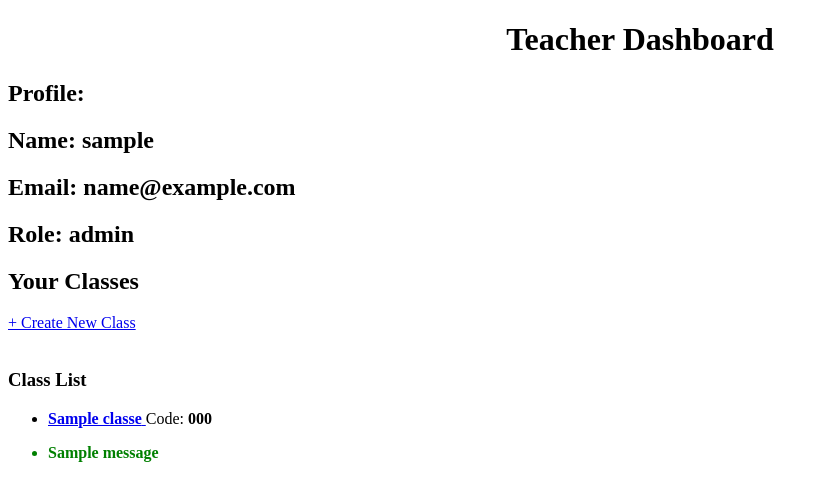
After one commit to Yuvraj-Yadav-dev/Digital_ClassRoom_Assistant, a Flask app: page /dashboard_teacher in a window 1280 px wide. The commit adds this page. Shown: the top 501 px of the page, without its empty margins (0-829 px from the left). Run offline with Flask 3, Linux system fonts and the light colour scheme; a user stored in the database is signed in; tables that the repository leaves empty hold one stand-in row (values such as "Sample post"); one stand-in notice (Sample message) is shown.

Commit message:
creating new files and updated the codes

```diff
--- a/app.py
+++ b/app.py
@@ -1,13 +1,18 @@
 from flask import Flask , render_template , request , redirect ,flash ,get_flashed_messages ,url_for
 from flask_sqlalchemy import SQLAlchemy
 from flask_login import UserMixin,LoginManager,login_user, login_required, logout_user,current_user
-
+from werkzeug.utils import secure_filename
+import os, random, string
 
 app = Flask(__name__)
 
 app.config['SQLALCHEMY_DATABASE_URI'] = 'sqlite:///database.db'
 app.config['SECRET_KEY'] = 'my_secret'
 db = SQLAlchemy(app)
+
+app.config['UPLOAD_FOLDER'] = 'uploads'
+os.makedirs(app.config['UPLOAD_FOLDER'], exist_ok=True)
+
 
 login_manager = LoginManager()
 login_manager.init_app(app)
@@ -19,6 +24,37 @@ class User(UserMixin,db.Model):
     email = db.Column(db.String(100),unique =True)
     password = db.Column(db.String(100), unique =True,nullable =False)
     role = db.Column(db.String(20),nullable =False)
+
+class Classes(db.Model):
+   id = db.Column(db.Integer,primary_key=True)
+   class_name = db.Column(db.String(50),nullable=False)
+   teacher_id = db.Column(db.Integer,db.ForeignKey('user.id'))
+   class_code = db.Column(db.String(20),nullable=False,unique=True)
+
+class ClassMembers(db.Model):
+   id = db.Column(db.Integer, primary_key=True)
+   class_id = db.Column(db.Integer, db.ForeignKey('classes.id'))
+   student_id = db.Column(db.Integer, db.ForeignKey('user.id'))
+
+class Notes(db.Model):
+    id = db.Column(db.Integer, primary_key=True)
+    class_id = db.Column(db.Integer, db.ForeignKey('classes.id'))
+    title = db.Column(db.String(100), nullable=False)
+    filename = db.Column(db.String(100), nullable=False)
+
+class Tasks(db.Model):
+    id = db.Column(db.Integer, primary_key=True)
+    class_id = db.Column(db.Integer, db.ForeignKey('classes.id'))
+    title = db.Column(db.String(100), nullable=False)
+    description = db.Column(db.Text, nullable=False)
+    filename = db.Column(db.String(100), nullable=True)
+    due_date = db.Column(db.String(20), nullable=True)
+
+class TaskSubmissions(db.Model):
+    id = db.Column(db.Integer, primary_key=True)
+    task_id = db.Column(db.Integer, db.ForeignKey('tasks.id'))
+    student_id = db.Column(db.Integer, db.ForeignKey('user.id'))
+    filename = db.Column(db.String(100), nullable=False)
 
 @login_manager.user_loader
 def load_user(user_id):
@@ -47,26 +83,158 @@ def register():
       return redirect(url_for('login'))
    return render_template("register.html")
 
-@app.route('/login',methods=['GET','POST'])
+# login route
+@app.route('/login', methods=['GET', 'POST'])
 def login():
-   if request.method == 'POST':
-      email = request.form['email']
-      password = request.form['password']
+    if request.method == 'POST':
+        email = request.form['email']
+        password = request.form['password']
 
-      user = User.query.filter_by(email=email, password=password).first()
+        user = User.query.filter_by(email=email, password=password).first()
 
-      if user:
-         login_user(user)
-         flash("Login Successful")
-         return redirect(url_for('dashboard'))
-      else:
-         flash("Invalid User email or password.")
-   return render_template("login.html")
+        if user:
+            login_user(user)
+            flash("Login Successful")
+            if user.role == 'student':
+                return redirect(url_for('dashboard_student'))
+            elif user.role == 'teacher':
+                return redirect(url_for('dashboard_teacher'))
+            else:
+                flash("Role not recognized!")
+                return redirect(url_for('login'))
+        else:
+            flash("Invalid User email or password.")
+    return render_template("login.html")
 
-@app.route('/dashboard')
+# dashboard of Teacher and Student.
+@app.route('/dashboard_teacher')
 @login_required
-def dashboard():
-    return render_template('dashboard.html', name=current_user.username, email=current_user.email,role =current_user.role)
+def dashboard_teacher():
+   if current_user.role == 'teacher':
+      flash("Welcome!!")
+   classes = Classes.query.filter_by(teacher_id=current_user.id).all()
+   return render_template('dashboard_teacher.html',classes = classes, name=current_user.username,email=current_user.email,role=current_user.role)
+
+@app.route('/dashboard_student')
+@login_required
+def dashboard_student():
+ if current_user.role == 'student':
+  joined = ClassMembers.query.filter_by(student_id=current_user.id).all()
+  my_classes = [Classes.query.get(c.class_id) for c in joined]
+  return render_template('dashboard_student.html', classes=my_classes,name=current_user.username,email=current_user.email,role=current_user.role)
+
+#creating class
+@app.route('/create_class', methods=['GET','POST'])
+@login_required
+def create_class():
+   if current_user.role == 'teacher':
+      if request.method =='POST':
+         class_name = request.form['class_name']
+         code = ''.join(random.choices(string.ascii_uppercase + string.digits, k=6))
+         new_class = Classes(class_name=class_name,teacher_id=current_user.id,class_code=code)
+         db.session.add(new_class)
+         db.session.commit()
+         flash(f"Class created! Code: {code}")
+         return redirect(url_for('dashboard_teacher'))
+   return render_template('create_class.html')
+
+
+# uploading notes
+@app.route('/upload_note/<int:class_id>', methods=['GET', 'POST'])
+@login_required
+def upload_note(class_id):
+    if current_user.role != 'teacher':
+        flash("Access denied.")
+        return redirect(url_for('dashboard_teacher'))
+    if request.method == 'POST':
+        title = request.form['title']
+        file = request.files['file']
+        if file:
+            filename = secure_filename(file.filename)
+            file.save(os.path.join(app.config['UPLOAD_FOLDER'], filename))
+            note = Notes(class_id=class_id, title=title, filename=filename)
+            db.session.add(note)
+            db.session.commit()
+            flash("Note uploaded successfully!")
+            return redirect(url_for('view_class', class_id=class_id))
+    return render_template('upload_note.html', class_id=class_id)
+
+# creating task
+@app.route('/create_task/<int:class_id>', methods=['GET', 'POST'])
+@login_required
+def create_task(class_id):
+    if current_user.role == 'teacher':
+      if request.method == 'POST':
+        title = request.form['title']
+        description = request.form['description']
+        file = request.files.get('file')
+        filename = None
+        if file and file.filename != '':
+            filename = secure_filename(file.filename)
+            file.save(os.path.join(app.config['UPLOAD_FOLDER'], filename))
+        task = Tasks(class_id=class_id, title=title, description=description, filename=filename)
+        db.session.add(task)
+        db.session.commit()
+        flash("Task created successfully!")
+        return redirect(url_for('view_class', class_id=class_id))
+    return render_template('create_task.html', class_id=class_id)
+
+#  viewing classes created.
+@app.route('/class/<int:class_id>')
+@login_required
+def view_class(class_id):
+    cls = Classes.query.get_or_404(class_id)
+    notes = Notes.query.filter_by(class_id=class_id).all()
+    tasks = Tasks.query.filter_by(class_id=class_id).all()
+    return render_template('view_class.html', cls=cls, notes=notes, tasks=tasks)
+
+# joining the classes created.
+@app.route('/join_class', methods=['GET', 'POST'])
+@login_required
+def join_class():
+    if current_user.role != 'student':
+        flash("Only students can join classes.")
+        return redirect(url_for('dashboard_teacher'))
+
+    if request.method == 'POST':
+        class_code = request.form['class_code']
+        cls = Classes.query.filter_by(class_code=class_code).first()
+        if not cls:
+            flash("Invalid class code.")
+            return redirect(url_for('join_class'))
+        already = ClassMembers.query.filter_by(student_id=current_user.id, class_id=cls.id).first()
+        if already:
+            flash("You have already joined this class.")
+            return redirect(url_for('dashboard_student'))
+
+        membership = ClassMembers(student_id=current_user.id, class_id=cls.id)
+        db.session.add(membership)
+        db.session.commit()
+        flash(f"Joined class '{cls.class_name}' successfully!")
+        return redirect(url_for('dashboard_student'))
+
+    return render_template('join_class.html')
+
+# submitting the task
+@app.route('/submit_task/<int:task_id>', methods=['GET', 'POST'])
+@login_required
+def submit_task(task_id):
+    if current_user.role != 'student':
+        flash("Only students can submit tasks.")
+        return redirect(url_for('dashboard_teacher'))
+    if request.method == 'POST':
+        file = request.files['file']
+        if file:
+            filename = secure_filename(file.filename)
+            file.save(os.path.join(app.config['UPLOAD_FOLDER'], filename))
+            submission = TaskSubmissions(task_id=task_id, student_id=current_user.id, filename=filename)
+            db.session.add(submission)
+            db.session.commit()
+            flash("Task submitted successfully!")
+            return redirect(url_for('view_class', class_id=Tasks.query.get(task_id).class_id))
+    return render_template('submit_task.html', task_id=task_id)
+
+
 
 if __name__ == "__main__":
  with app.app_context():
--- a/templates/base.html
+++ b/templates/base.html
@@ -8,6 +8,16 @@
     {% block head %} {% endblock %}
 </head>
 <body>
-    {% block body %} {% endblock %}
+    {% with messages = get_flashed_messages() %}
+  {% if messages %}
+    <ul class="flashes">
+      {% for msg in messages %}
+        <li style="color: green; font-weight: bold;">{{ msg }}</li>
+      {% endfor %}
+    </ul>
+  {% endif %}
+{% endwith %}
+    {% block body %}
+ {% endblock %}
 </body>
 </html>
--- /dev/null
+++ b/templates/dashboard_teacher.html
@@ -0,0 +1,23 @@
+{% extends 'base.html' %}
+
+{% block head %}
+<h1 align="center">Teacher Dashboard</h1>
+<h2>Profile:</h2>
+<h2>Name: {{ name }}</h2>
+<h2>Email: {{ email }}</h2>
+<h2>Role: {{ role }}</h2>
+
+<h2>Your Classes</h2>
+<a href="{{ url_for('create_class') }}">+ Create New Class</a><br><br>
+
+<h3>Class List</h3>
+<ul>
+  {% for cls in classes %}
+  <li>
+    <a href="{{ url_for('view_class', class_id=cls.id) }}">
+      <strong>{{ cls.class_name }}</strong>
+    </a> Code: <b>{{ cls.class_code }}</b>
+  </li>
+  {% endfor %}
+</ul>
+{% endblock %}
--- a/templates/register.html
+++ b/templates/register.html
@@ -6,7 +6,7 @@
 
 {% block body %}
   <div class = "register">
-    <h1>LOGIN</h1>
+    <h1>REGISTER</h1>
     <form action ="{{url_for('register')}}" method = "POST">
 
         Name :<input type = "text" name = "username" id ="username" required/>
@@ -14,8 +14,8 @@
         Password :<input type = "password" name ="password" id ="password" required/>
         Role:
         <select name="role" id="role" required>
-        <option value="student">Student</option>
-        <option value="teacher">Teacher</option>
+        <option value="student">student</option>
+        <option value="teacher">teacher</option>
         </select>
 
         <input type = "submit" value = "Register" name ="submit" id ="submit"/>
```
Also changed, not shown: templates/create_class.html (added, +11 -0 lines), templates/create_task.html (added, +11 -0 lines), templates/dashboard.html (deleted, +0 -8 lines), templates/dashboard_student.html (added, +34 -0 lines), templates/join_class.html (added, +9 -0 lines), templates/upload_note.html (added, +10 -0 lines), templates/view_class.html (added, +28 -0 lines).
